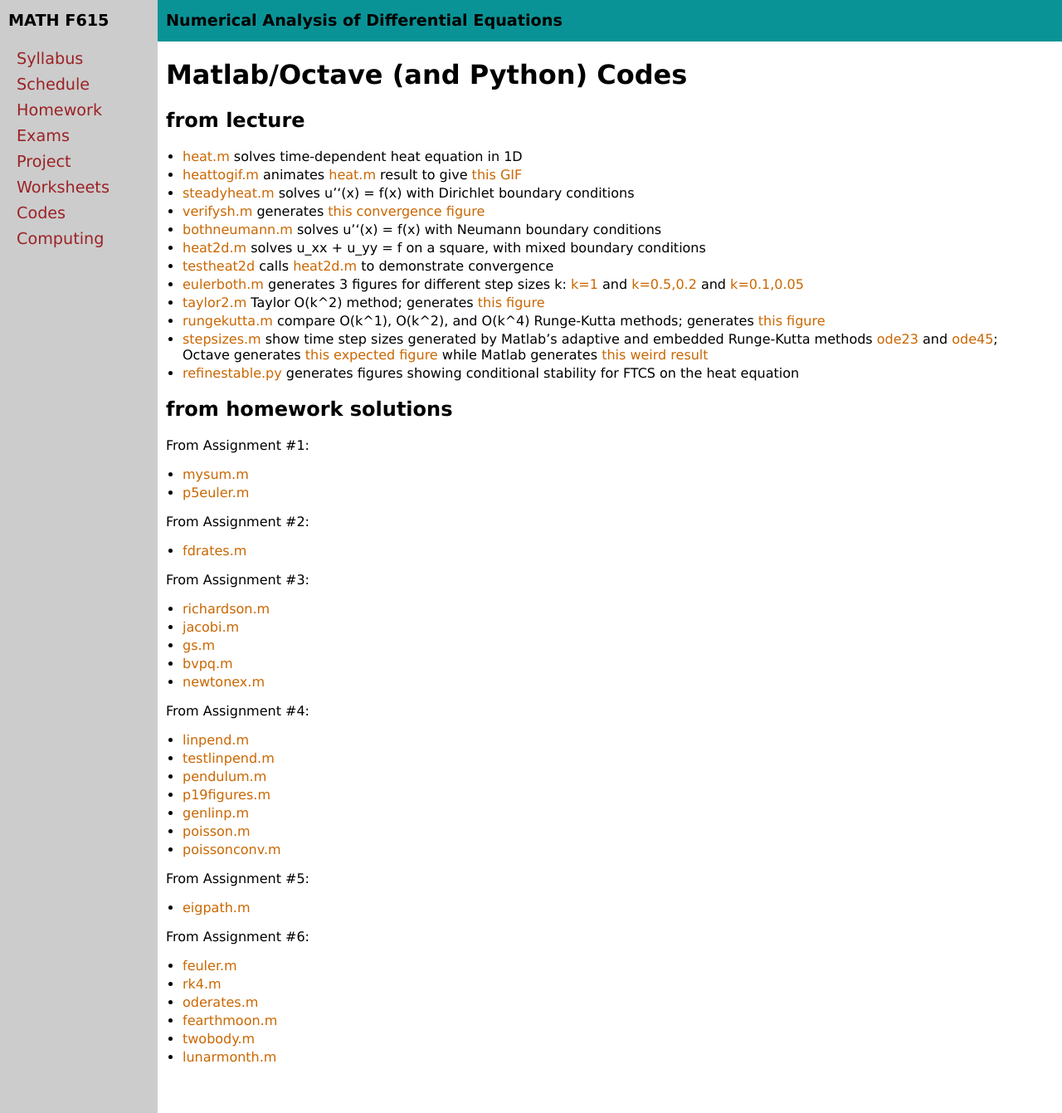
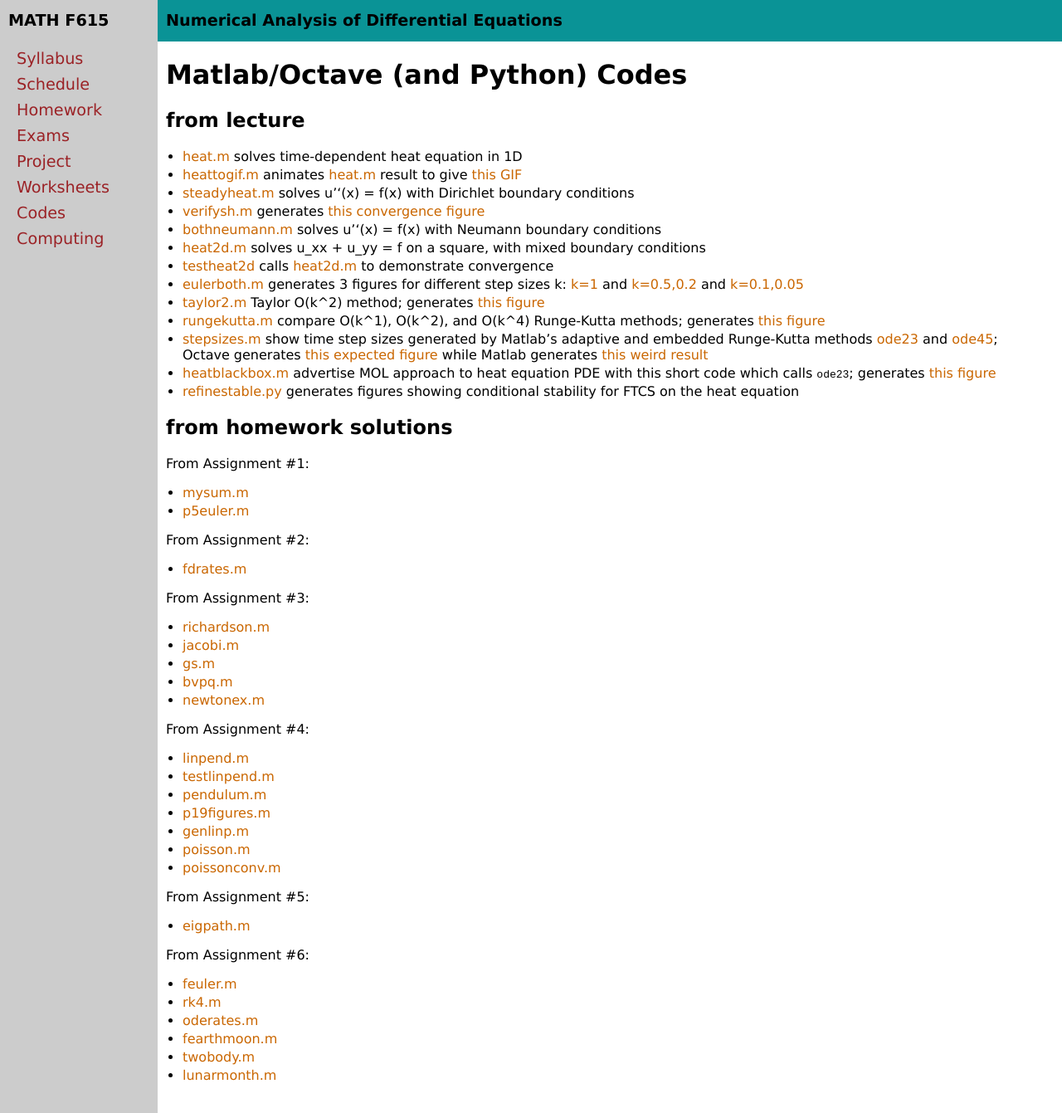
Before and after one commit to bueler/nade, a Jekyll site: the page built from codes.md, in a window 1280 px wide and 1341 px high. Shown: the whole window at 83% size. Built offline with Jekyll 4.4.1, drawn with Linux system fonts in a browser that asks for light colours.

Commit message:
code used in Monday lecture

```diff
--- a/codes.md
+++ b/codes.md
@@ -18,6 +18,7 @@ title: Matlab/Octave Codes
   * [taylor2.m](assets/codes/taylor2.m) Taylor O(k^2) method; generates [this figure](assets/codes/figs/taylor2.png)
   * [rungekutta.m](assets/codes/rungekutta.m) compare O(k^1), O(k^2), and O(k^4) Runge-Kutta methods; generates [this figure](assets/codes/figs/rungekutta.png)
   * [stepsizes.m](assets/codes/stepsizes.m) show time step sizes generated by Matlab's adaptive and embedded Runge-Kutta methods [ode23](https://www.mathworks.com/help/matlab/ref/ode23.html) and [ode45](https://www.mathworks.com/help/matlab/ref/ode45.html); Octave generates [this expected figure](assets/codes/figs/stepsizes_octave.png) while Matlab generates [this weird result](assets/codes/figs/stepsizes_matlab.png)
+  * [heatblackbox.m](assets/codes/heatblackbox.m) advertise MOL approach to heat equation PDE with this short code which calls `ode23`; generates [this figure](assets/codes/figs/heatblackbox.png)
   * [refinestable.py](assets/codes/refinestable.py) generates figures showing conditional stability for FTCS on the heat equation
 
 ## from homework solutions
```
Also changed, not shown: assets/codes/figs/heatblackbox.png (added), 1 other file.
